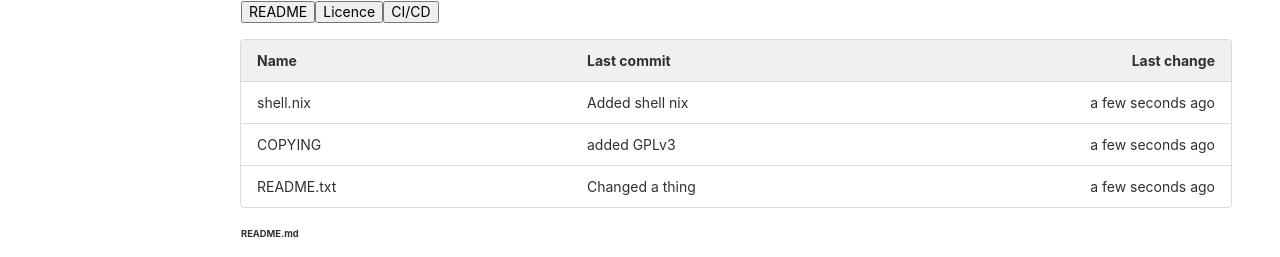
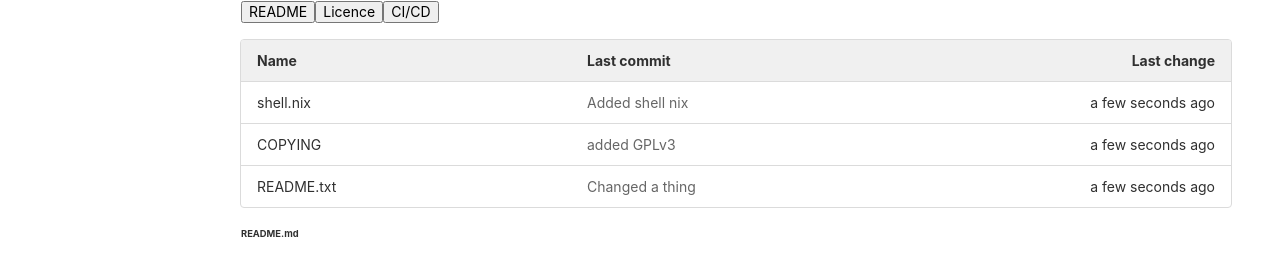
Before and after one commit to Uthar/litelab, a React (Create React App) app: page /1/1 in a window 1280 px wide. Shown: the part 366-623 px from the top of the page. Built offline with nearby package versions, Linux system fonts and the light colour scheme.

Commit message:
add tooltips above file rows

```diff
--- a/src/App.css
+++ b/src/App.css
@@ -157,6 +157,23 @@ table.repo-files {
 
 .repo-files .last-update {
   text-align: right;
+}
+
+.repo-files .file-name {
+  cursor: pointer;
+}
+
+.repo-files .file-name:hover {
+  text-decoration: underline #000;
+}
+
+.repo-files .commit-hash > a {
+  text-decoration: none;
+  color: #666;
+}
+
+.repo-files .commit-hash > a:hover {
+  text-decoration: underline;
 }
 
 .breadcrumbs {
--- a/src/components/RepoFiles.tsx
+++ b/src/components/RepoFiles.tsx
@@ -1,7 +1,7 @@
 import moment from 'moment';
 import React, { useEffect } from 'react'
 import { useDispatch, useSelector } from 'react-redux';
-import { useParams } from 'react-router-dom';
+import { Link, useNavigate, useParams } from 'react-router-dom';
 import { useAppSelector } from '../hooks/redux';
 import { get } from '../redux/dirSlice';
 import { fetchDir } from '../rest/litelabAPI';
@@ -22,6 +22,8 @@ const range = (from: number, to: number): number[] => {
 export function RepoFiles() {
 
     const { dirs, status } = useAppSelector((state) => state.dir)
+    const { owner = "", repo = "" } = useParams()
+    const navigate = useNavigate()
 
     const table = (() => {
         if (status == "loading") {
@@ -33,15 +35,33 @@ export function RepoFiles() {
                 </tr>
             )
         } else {
-            return dirs.map(({ name, commit }) => (
-                <tr key={name}>
-                    <td>{name}</td>
-                    <td>{commit.content}</td>
-                    <td className="last-update">{
-                        moment(commit.timestamp.toISOString()).fromNow()
-                    }</td>
-                </tr>
-            ))
+            return dirs.map(({ name, commit }) => {
+                const isoDate = commit.timestamp.toISOString();
+                return (
+                    <tr key={name}>
+                        <td
+                            className="file-name"
+                            title={name}
+                            onClick={(e) => navigate(name)}
+                        >
+                            {name}
+                        </td>
+                        <td className="commit-hash">
+                            <Link
+                                title={commit.content}
+                                to={`/${owner}/${repo}/commit/${commit.hash}`}
+                            >
+                                {commit.content}
+                            </Link>
+                        </td>
+                        <td className="last-update">
+                            <span title={isoDate}>
+                                {moment(isoDate).fromNow()}
+                            </span>
+                        </td>
+                    </tr>
+                )
+            })
         }
     })()
 
```
